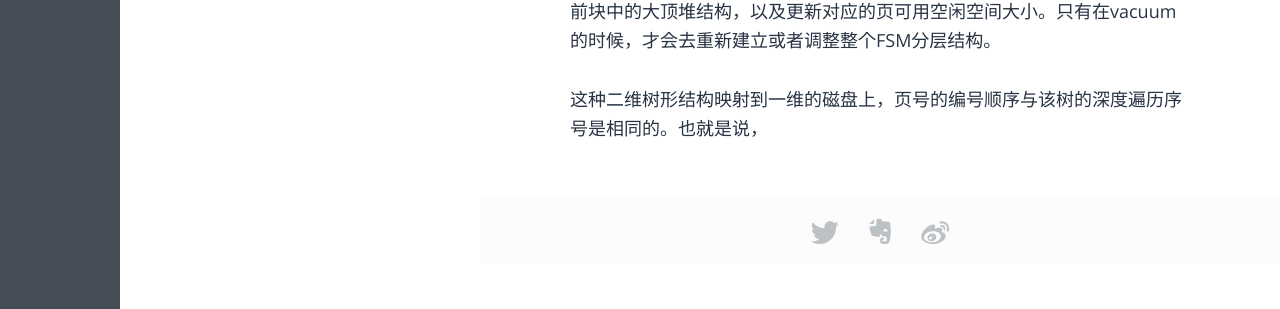
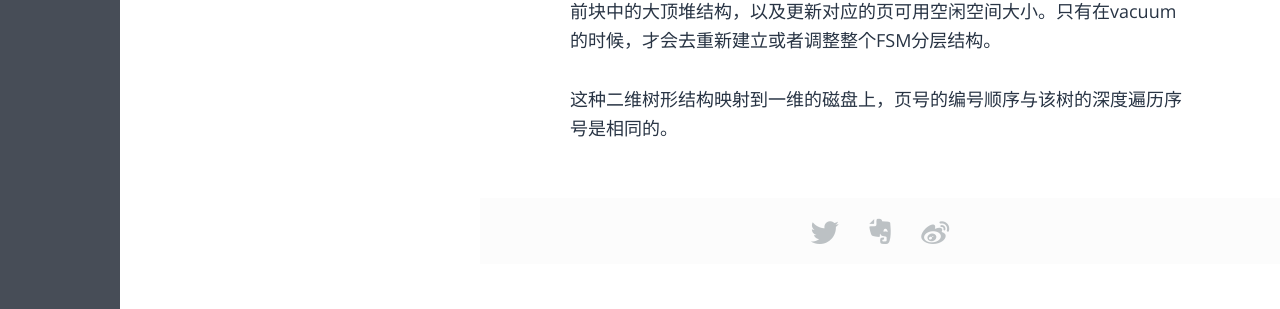
Before and after one commit to feelkill/feelkill.github.io, a Jekyll site: the page built from _posts/database/2017-08-27-pg-fsm.md, in a window 1280 px wide. Shown: the part 2011-2320 px from the top of the page. Built offline with Jekyll 4.4.1, drawn with Linux system fonts in a browser that asks for light colours; some web fonts are replaced.

Commit message:
删除最后一个无用的句子

```diff
--- a/_posts/database/2017-08-27-pg-fsm.md
+++ b/_posts/database/2017-08-27-pg-fsm.md
@@ -36,4 +36,4 @@ Figure FSM物理块与逻辑地址的映射关系（来自postgresql内核分析
 
 另外一个很明显的问题是，当插入元组影响了对应页的空闲空间大小后，应该怎么去调整堆结构以及三层结构呢？ 考虑到性能的问题，pg只调整当前FSM当前块中的大顶堆结构，以及更新对应的页可用空闲空间大小。只有在vacuum的时候，才会去重新建立或者调整整个FSM分层结构。
 
-这种二维树形结构映射到一维的磁盘上，页号的编号顺序与该树的深度遍历序号是相同的。也就是说，
+这种二维树形结构映射到一维的磁盘上，页号的编号顺序与该树的深度遍历序号是相同的。
```
